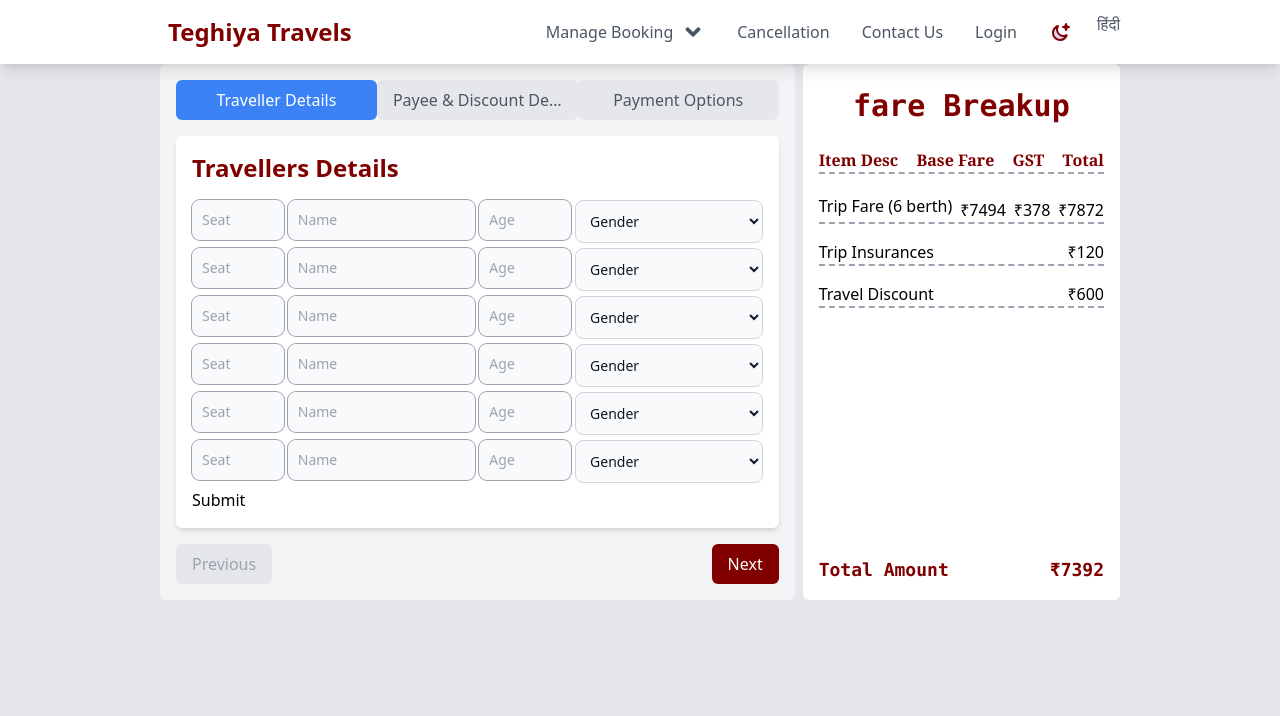
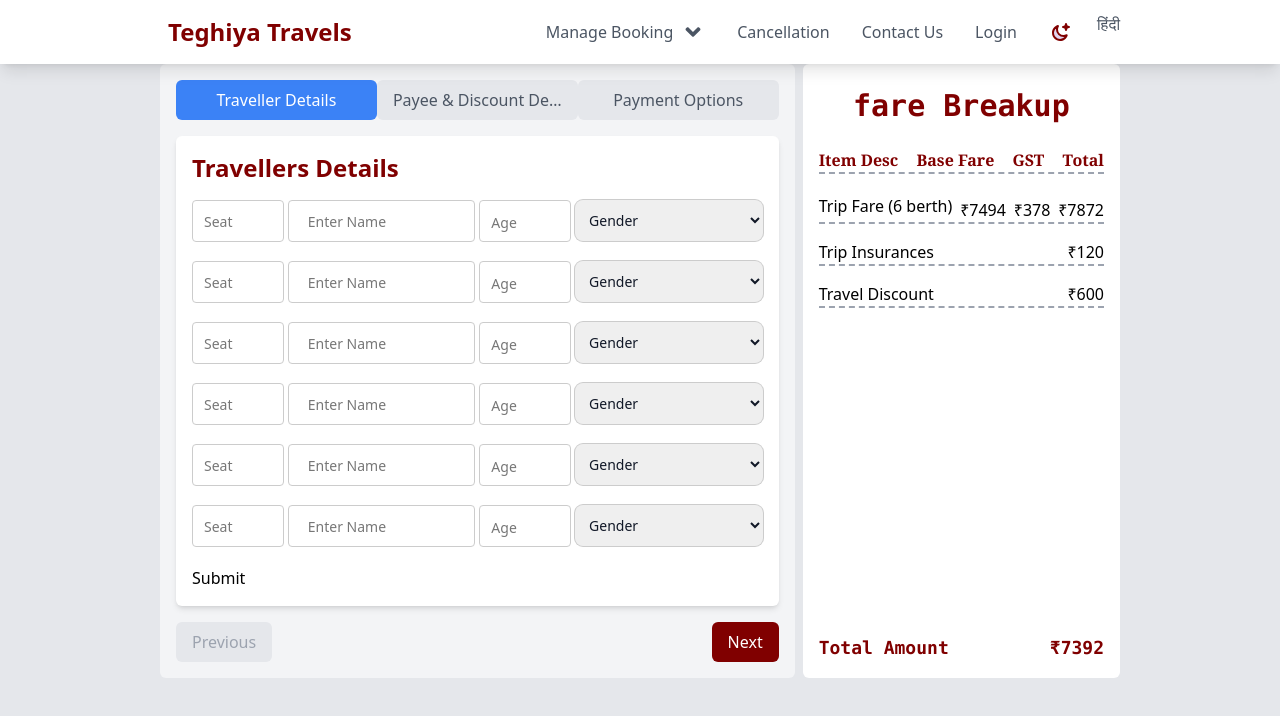
Before and after one commit to Ninjajuk/Teghiya_Travels, a React (Vite) app: page /checkout in a window 1280 px wide. Shown: the top 716 px of the page. Built offline with nearby package versions, Linux system fonts and the light colour scheme.

Commit message:
07 aug 2024

```diff
--- a/src/components/WeddingBooking.jsx
+++ b/src/components/WeddingBooking.jsx
@@ -92,7 +92,12 @@ const WeddingBookingSection = () => {
           </div>
         </div>
       </div>
-      {weddingForm && <WeddingBusBookingForm />}
+      {weddingForm && (
+        <WeddingBusBookingForm
+          weddingForm={weddingForm}
+          setWeddingForm={setWeddingForm}
+        />
+      )}
     </>
   );
 };
--- a/src/components/form/WeddingFormBus.jsx
+++ b/src/components/form/WeddingFormBus.jsx
@@ -1,11 +1,19 @@
 import React from "react";
-
-const WeddingBusBookingForm = () => {
+import "./style.css";
+import { MdOutlineClear } from "react-icons/md";
+const WeddingBusBookingForm = ({ weddingForm, setWeddingForm }) => {
   return (
     <div className="fixed inset-0 flex items-center justify-center   bg-black bg-opacity-50 z-50 ">
-      <div className="min-h-64 max-w-lg mx-auto p-6 bg-white rounded-lg shadow-md   overflow-y-auto">
+      <div className="min-h-64 max-w-lg mx-auto p-6 bg-white rounded-lg shadow-md   overflow-y-auto relative">
+        <div
+          onClick={() => setWeddingForm(!weddingForm)}
+          className="absolute top-0 right-0 cursor-pointer text-red-600 hover:text-red-800 bg-gray-200 rounded-full "
+        >
+          <MdOutlineClear className="w-8 h-8  " />
+        </div>
         <h2 className="text-2xl font-semibold mb-4">
-          Book a Bus for Your Wedding
+          Search a <span className="text-primary font-semibold">Bus</span> for
+          Your Wedding
         </h2>
         {/* <p className="mb-6">
           Plan your wedding transportation in advance for a smooth experience.
@@ -39,7 +47,7 @@ const WeddingBusBookingForm = () => {
                 className="border rounded-md p-2 w-full"
               />
             </div> */}
-            <div>
+            <div className="">
               <label
                 htmlFor="busType"
                 className="block text-sm font-medium mb-1"
@@ -55,33 +63,33 @@ const WeddingBusBookingForm = () => {
                 <option value="premium">Premium</option>
               </select>
             </div>
-            <div>
+            <div className="form-group">
+              <input
+                type="text"
+                id="pickupLocation"
+                placeholder=""
+                className="border focus:outline-none focus:ring-[#800000] focus:border-[#800000] rounded-md p-2 w-full"
+              />
               <label
                 htmlFor="pickupLocation"
                 className="block text-sm font-medium mb-1"
               >
                 Pickup Location
               </label>
+            </div>
+            <div className="form-group">
               <input
                 type="text"
-                id="pickupLocation"
-                placeholder="Enter pickup location"
-                className="border focus:outline-none focus:ring-[#800000] focus:border-[#800000] rounded-md p-2 w-full"
+                id="dropoffLocation"
+                placeholder=""
+                className="border rounded-md p-2 w-full"
               />
-            </div>
-            <div>
               <label
                 htmlFor="dropoffLocation"
                 className="block text-sm font-medium mb-1"
               >
                 Dropoff Location
               </label>
-              <input
-                type="text"
-                id="dropoffLocation"
-                placeholder="Enter dropoff location"
-                className="border focus:outline-none focus:ring-[#800000] focus:border-[#800000] rounded-md p-2 w-full"
-              />
             </div>
           </div>
           {/* <div className="grid gap-4 mb-6">
@@ -138,19 +146,20 @@ const WeddingBusBookingForm = () => {
               className="border rounded-md p-2 w-full h-32"
             ></textarea>
           </div> */}
-          <div className="flex justify-between">
+          <div className="w-full ">
             <button
               type="submit"
-              className="bg-primary text-white px-4 py-2 rounded-lg hover:bg-blue-700"
+              className="w-full bg-primary text-white px-4 py-2 rounded-lg hover:bg-green-900"
             >
               Book Now
             </button>
-            <button
+            {/* <button
               type="button"
-              className="bg-gray-300 text-gray-700 px-4 py-2 rounded-lg hover:bg-gray-400"
+              onClick={() => setWeddingForm(!weddingForm)}
+              className="bg-red-700 text-white px-4 py-2 rounded-lg hover:bg-red-900"
             >
               Cancel
-            </button>
+            </button> */}
           </div>
         </form>
       </div>
--- /dev/null
+++ b/src/components/form/style.css
@@ -0,0 +1,36 @@
+/* floating input level style  */
+
+.form-group {
+    position: relative;
+    margin-bottom: 20px;
+  }
+  .form-group input {
+    width: 100%;
+    padding: 10px;
+    border: 1px solid #ccc;
+    border-radius: 4px;
+    font-size: 16px;
+    transition: border-color 0.3s ease;
+  }
+  .form-group label {
+    position: absolute;
+    left: 12px;
+    top: 12px;
+    font-size: 14px;
+    color: #777;
+    transition: top 0.3s ease, font-size 0.3s ease, color 0.3s ease;
+  }
+  .form-group input:focus {
+    border-color: #800000;
+    outline: none;
+  }
+  .form-group input:focus + label,
+  .form-group input:not(:placeholder-shown) + label {
+    top: -6px;
+    font-size: 12px;
+    color: #800000;
+    background-color: #ffffff;
+    padding: 0 4px;
+    border-radius: 4px;
+    left: 8px;
+  }
--- a/src/services/checkout/component/TravellersDetails.jsx
+++ b/src/services/checkout/component/TravellersDetails.jsx
@@ -1,4 +1,3 @@
-
 // import React, { useState } from 'react';
 
 // const TravellersDetails = () => {
@@ -76,16 +75,17 @@
 
 // export default TravellersDetails;
 
-import React, { useState } from 'react';
+import React, { useState } from "react";
+import "../../../components/form/style.css";
 
 const TravellersDetails = () => {
   const [travellers, setTravellers] = useState([
-    { seatNo: '', name: '', age: '', gender: '' },
-    { seatNo: '', name: '', age: '', gender: '' },
-    { seatNo: '', name: '', age: '', gender: '' },
-    { seatNo: '', name: '', age: '', gender: '' },
-    { seatNo: '', name: '', age: '', gender: '' },
- { seatNo: '', name: '', age: '', gender: '' },
+    { seatNo: "", name: "", age: "", gender: "" },
+    { seatNo: "", name: "", age: "", gender: "" },
+    { seatNo: "", name: "", age: "", gender: "" },
+    { seatNo: "", name: "", age: "", gender: "" },
+    { seatNo: "", name: "", age: "", gender: "" },
+    { seatNo: "", name: "", age: "", gender: "" },
   ]);
 
   const handleChange = (index, e) => {
@@ -97,66 +97,80 @@ const TravellersDetails = () => {
     });
   };
 
-  const handleSubmit=()=>{
-    console.log(travellers)
-  }
+  const handleSubmit = () => {
+    console.log(travellers);
+  };
 
   return (
     <>
-      <h1 className="text-2xl font-bold mb-4 text-primary">Travellers Details</h1>
+      <h1 className="text-2xl font-bold mb-4 text-primary">
+        Travellers Details
+      </h1>
       {travellers.map((traveller, index) => (
         <div key={index} className="grid grid-cols-12 gap-1 ">
           {/* Seat No (2 columns) */}
-          <div className="col-span-2 mb-2">
-            {/* <label htmlFor={`seatNo-${index}`} className="mb-1 font-medium truncate text-sm">Seat</label> */}
+          <div className=" form-group col-span-2 mb-2">
             <input
               type="text"
               id={`seatNo-${index}`}
               name="seatNo"
-              placeholder='Seat'
+              placeholder=""
               value={traveller.seatNo}
               onChange={(e) => handleChange(index, e)}
-              className="w-full bg-gray-50 ring-1 ring-gray-400 border-none  text-gray-900 text-sm rounded-lg p-2.5 focus:outline-none focus:ring-green-800"
+              className="w-full  border-none  text-gray-900 text-sm rounded-lg p-2.5 focus:outline-none focus:ring-green-800"
             />
+            <label
+              htmlFor={`seatNo-${index}`}
+              className="mb-1 font-medium truncate text-sm"
+            >
+              Seat
+            </label>
           </div>
 
           {/* Name (4 columns) */}
-          <div className="col-span-4 mb-2">
-            {/* <label htmlFor={`name-${index}`} className="mb-1 font-medium text-sm pl-2">Name</label> */}
+          <div className=" form-group col-span-4 mb-2">
             <input
               type="text"
               id={`name-${index}`}
               name="name"
-              placeholder='Name'
+              placeholder=""
               value={traveller.name}
               onChange={(e) => handleChange(index, e)}
-              className="w-full bg-gray-50 ring-1 ring-gray-400 border-none text-gray-900 text-sm rounded-lg p-2.5 focus:outline-none focus:ring-green-800"
+              className="w-full  border-none text-gray-900 text-sm rounded-lg p-2.5 focus:outline-none focus:ring-green-800"
             />
+            <label
+              htmlFor={`name-${index}`}
+              className="mb-1 font-medium text-sm pl-2"
+            >
+              Enter Name
+            </label>
           </div>
 
           {/* Age (2 columns) */}
-          <div className="col-span-2 mb-2">
-            {/* <label htmlFor={`age-${index}`} className="mb-1 font-medium">Age</label> */}
+          <div className=" form-group col-span-2 mb-2">
             <input
               type="number"
               id={`age-${index}`}
               name="age"
-              placeholder='Age'
+              placeholder=""
               value={traveller.age}
               onChange={(e) => handleChange(index, e)}
-              className="w-full bg-gray-50 ring-1 ring-gray-400 border-none text-gray-900 text-sm rounded-lg p-2.5 focus:outline-none focus:ring-green-800"
+              className="w-full  border-none text-gray-900 text-sm rounded-lg p-2.5 focus:outline-none focus:ring-green-800"
             />
+            <label htmlFor={`age-${index}`} className="mb-1 font-medium">
+              Age
+            </label>
           </div>
 
           {/* Gender (4 columns) */}
-          <div className="col-span-4">
+          <div className=" form-group col-span-4">
             {/* <label htmlFor={`gender-${index}`} className="mb-1 font-medium">Gender</label> */}
             <select
               id={`gender-${index}`}
               name="gender"
               value={traveller.gender}
               onChange={(e) => handleChange(index, e)}
-              className="w-full bg-gray-50 border border-gray-300 text-gray-900 text-sm rounded-lg p-2.5"
+              className="w-full ring-1 ring-[#ccc]   text-gray-900 text-sm rounded-lg p-2.5"
             >
               <option value="">Gender</option>
               <option value="male">Male</option>
@@ -165,7 +179,6 @@ const TravellersDetails = () => {
             </select>
           </div>
         </div>
-
       ))}
       <button onClick={handleSubmit}>Submit</button>
     </>
```
